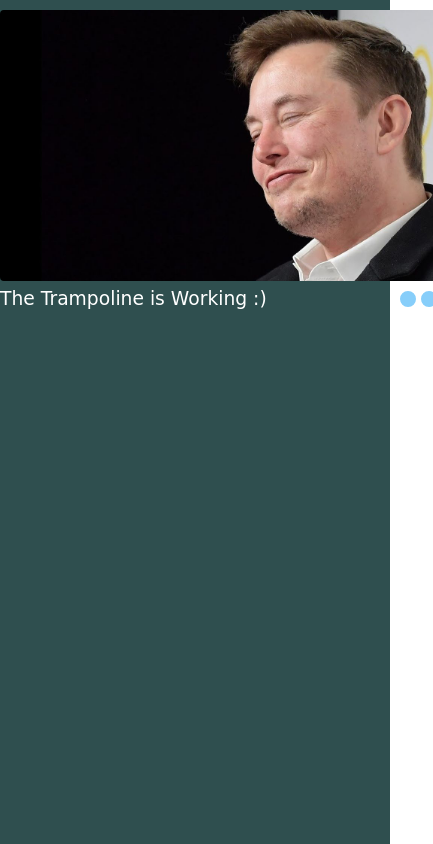
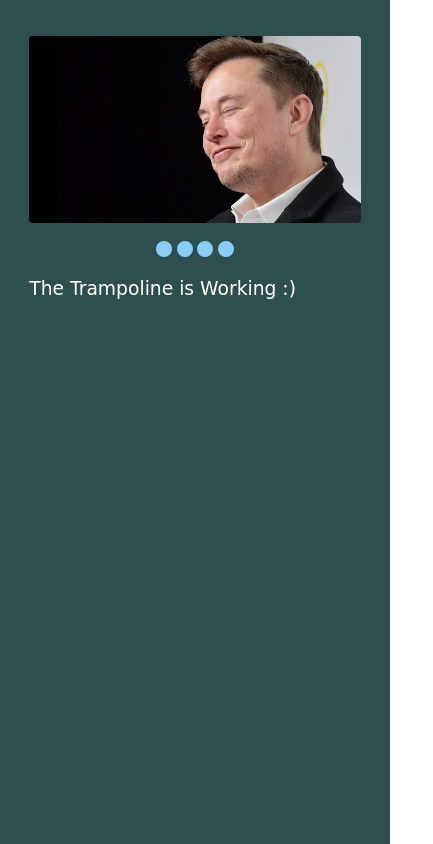
Before and after one commit to Zeexas/cssMemSlider, a plain HTML site: page cssMemSlider/index.html in a window 390 px wide. Shown: the whole page, 433 px wide, since content can reach past the window. Drawn offline with Linux system fonts and the light colour scheme.

Commit message:
feat: add adaptive styles (10/17/2021 20:51:29)

```diff
--- a/cssMemSlider/style-meme.css
+++ b/cssMemSlider/style-meme.css
@@ -12,12 +12,12 @@ li {
 main {
   width: 100%;
   height: 100vh;
-  padding-top: 2.5vw;
+  padding-top: calc(1vw + 2rem);
   background-color: darkslategray;
 }
 
 .slider-bg {
-  width: calc(70vw + 10rem);
+  width: calc(75vw + 5rem);
   /* height: 90vh; */
   margin: 0 auto;
   padding-bottom: 3vw;
@@ -31,8 +31,8 @@ main {
   overflow: hidden;
   display: grid;
   grid-template-areas:
-  "screen screen"
-  "text bullets";
+    "screen screen"
+    "text bullets";
   grid-template-columns: 1fr 1fr;
 }
 
@@ -40,7 +40,7 @@ main {
   grid-area: screen;
   max-width: 80rem;
   max-height: 45rem;
-  margin: 0 auto 2vw;
+  margin: 0 auto calc(1vw + 1rem);
   border-radius: 1vw;
   overflow: hidden;
 }
@@ -120,21 +120,11 @@ main {
   transform: scale(1.2) translateY(0%);
 }
 
-#s1:target ~ .bullets > *:nth-child(1) > .bullet {
-  background-color: inherit;
-}
+#s1:target ~ .bullets > *:nth-child(1) > .bullet {background-color: inherit;}
+#s2:target ~ .bullets > *:nth-child(2) > .bullet {background-color: inherit;}
+#s3:target ~ .bullets > *:nth-child(3) > .bullet {background-color: inherit;}
+#s4:target ~ .bullets > *:nth-child(4) > .bullet {background-color: inherit;}
 
-#s2:target ~ .bullets > *:nth-child(2) > .bullet {
-  background-color: inherit;
-}
-
-#s3:target ~ .bullets > *:nth-child(3) > .bullet {
-  background-color: inherit;
-}
-
-#s4:target ~ .bullets > *:nth-child(4) > .bullet {
-  background-color: inherit;
-}
 /*  Slide Pictures  */
 #s1:target ~ .screen .slides-ribbon {transform: translateX(0%);}
 #s2:target ~ .screen .slides-ribbon {transform: translateX(-100%);}
@@ -167,3 +157,38 @@ main {
 #s4:target ~ .text .line-2 {opacity: 0;}
 #s4:target ~ .text .line-3 {opacity: 0;}
 #s4:target ~ .text .line-4 {opacity: 1;}
+
+@media (max-width: 768px) {
+  .slider-bg {
+    width: 85vw;
+    padding-bottom: 5vw;
+  }
+
+  .slider {
+    grid-template-areas:
+    "screen"
+    "bullets"
+    "text";
+    grid-template-columns: 1fr;
+  }
+
+  .screen {
+    margin-bottom: 4vw;
+  }
+
+  .bullets {
+    justify-content: center;
+    margin-bottom: 5vw;
+  }
+
+  .text {
+    width: 100%;
+    font-size: calc(.7vw + 1rem);
+  }
+}
+
+@media (max-width: 320px) {
+  html {
+    font-size: 0.6rem;
+  }
+}
```
